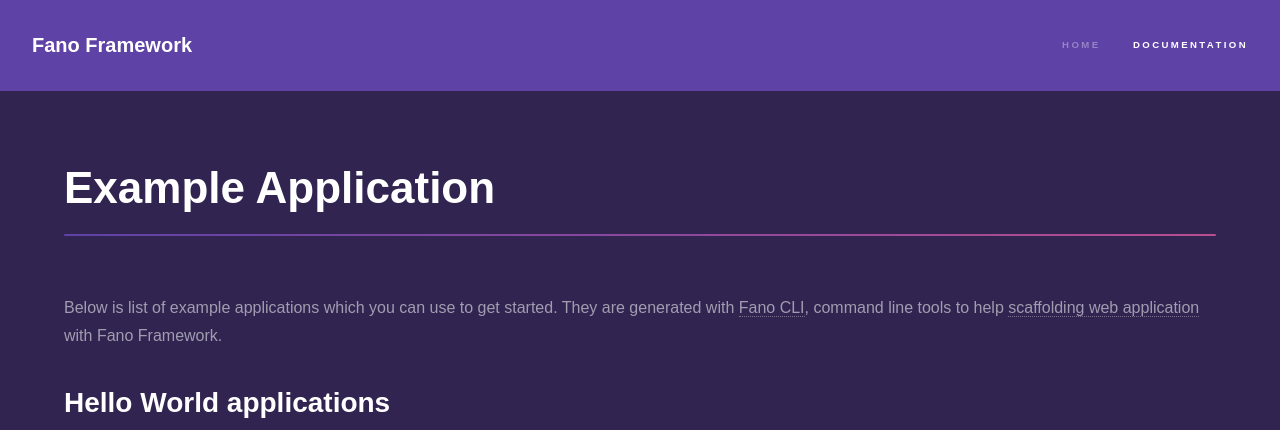
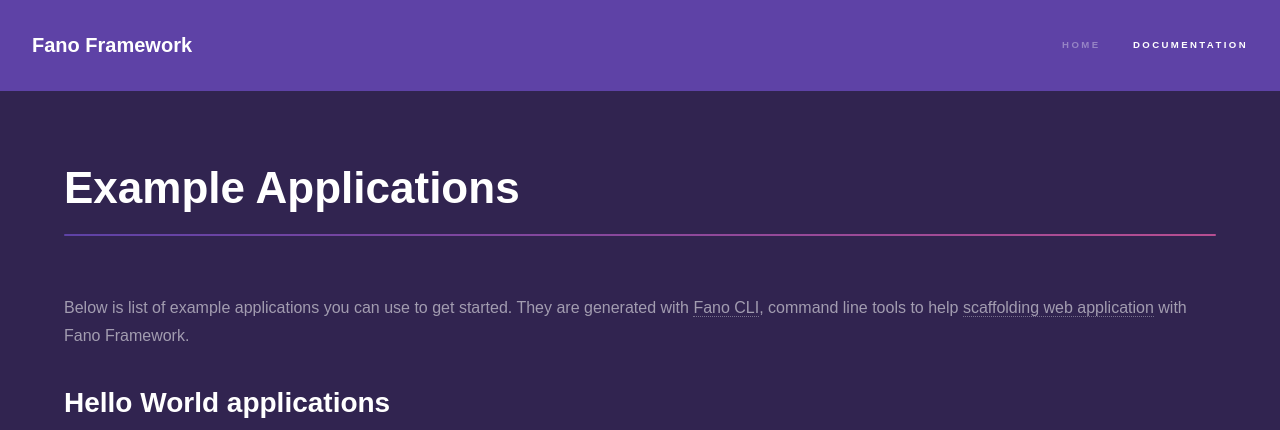
Before and after one commit to fanoframework/fanoframework.github.io, a Jekyll site: the page built from examples/index.md, in a window 1280 px wide and 900 px high. Shown: the top 430 px of the window. Built offline with Jekyll 4.4.1, drawn with Linux system fonts in a browser that asks for light colours; our own code applies the rules of GitHub Pages for plain Markdown files.

Commit message:
improve examples docs content

```diff
--- a/examples/index.md
+++ b/examples/index.md
@@ -3,9 +3,9 @@
 description: List of example application built with Fano Framework
 ---
 
-<h1 class="major">Example Application</h1>
+<h1 class="major">Example Applications</h1>
 
-Below is list of example applications which you can use to get started. They are
+Below is list of example applications you can use to get started. They are
 generated with [Fano CLI](https://github.com/fanoframework/fano-cli), command line tools to help [scaffolding web application](/scaffolding-with-fano-cli) with Fano Framework.
 
 ## Hello World applications
```
